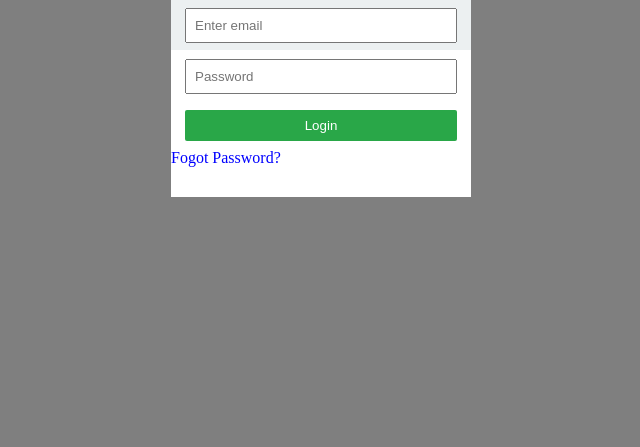
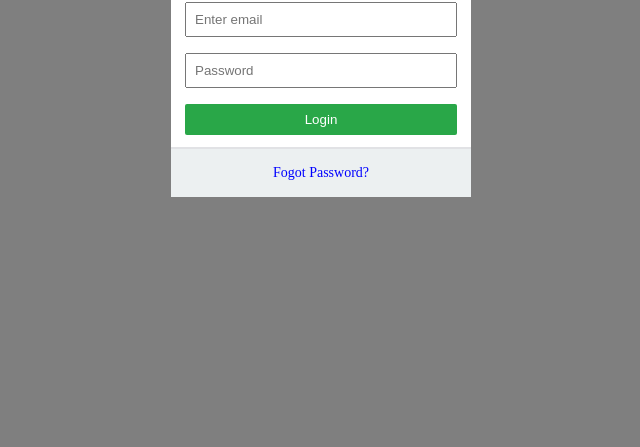
Before and after one commit to BodNS/hw_form, a plain HTML site: page index2.html in a window 1280 px wide. Shown: the part 353-800 px from the top of the page, without its empty margins (319-959 px from the left). Drawn offline with Linux system fonts and the light colour scheme.

Commit message:
final commit

```diff
--- a/css/style2.css
+++ b/css/style2.css
@@ -16,6 +16,9 @@ body {
   background-color: white;
   width: 300px;
   height: 300px;
+  display: flex;
+  flex-direction: column;
+  justify-content: space-between;
 }
 #userImg {
   width: 100px;
@@ -34,6 +37,7 @@ body {
   height: inherit;
 }
 h1 {
+  font-size: 20px;
   text-align: center;
   padding: 8px;
   color: #383535;
@@ -46,7 +50,6 @@ input {
 .row {
   width: 100%;
   padding: 8px 14px;
-  float: left;
 }
 
 button {
@@ -60,11 +63,14 @@ button {
 #fogot {
   background-color: #ecf0f1;
   height: 50px;
-  margin-bottom: 0;
+  display: flex;
+  align-items: center;
+  justify-content: center;
+  border-top: 2px solid #e1e2e5;
 }
-a:link {
+#fogot > a {
   color: blue;
   text-decoration: none;
-  text-align: center;
-  margin: auto;
+
+  font-size: 14px;
 }
--- a/index2.html
+++ b/index2.html
@@ -9,15 +9,33 @@
   <body>
     <div id="main">
       <div id="userImg">
-        <img src="https://img.icons8.com/bubbles/2x/user-male.png" alt="photo">
+        <img
+          src="https://img.icons8.com/bubbles/2x/user-male.png"
+          alt="photo"
+        />
       </div>
       <h1>User Login</h1>
+
       <form>
         <div class="row">
-              <input type="email" name="eMail" id="eMail" placeholder="Enter email" maxlength="24" required />
+          <input
+            type="email"
+            name="eMail"
+            id="eMail"
+            placeholder="Enter email"
+            maxlength="24"
+            required
+          />
         </div>
         <div class="row">
-            <input type="password" name="password" id="password" placeholder="Password" maxlength="24" required/>
+          <input
+            type="password"
+            name="password"
+            id="password"
+            placeholder="Password"
+            maxlength="24"
+            required
+          />
         </div>
         <div class="row">
           <button type="submit" formmethod="get" formaction="#" id="knopka">
@@ -25,6 +43,7 @@
           </button>
         </div>
       </form>
+
       <div id="fogot">
         <a href="#" target="_blank">Fogot Password?</a>
       </div>
```
Lines whose indentation alone changed are shown as unchanged.
